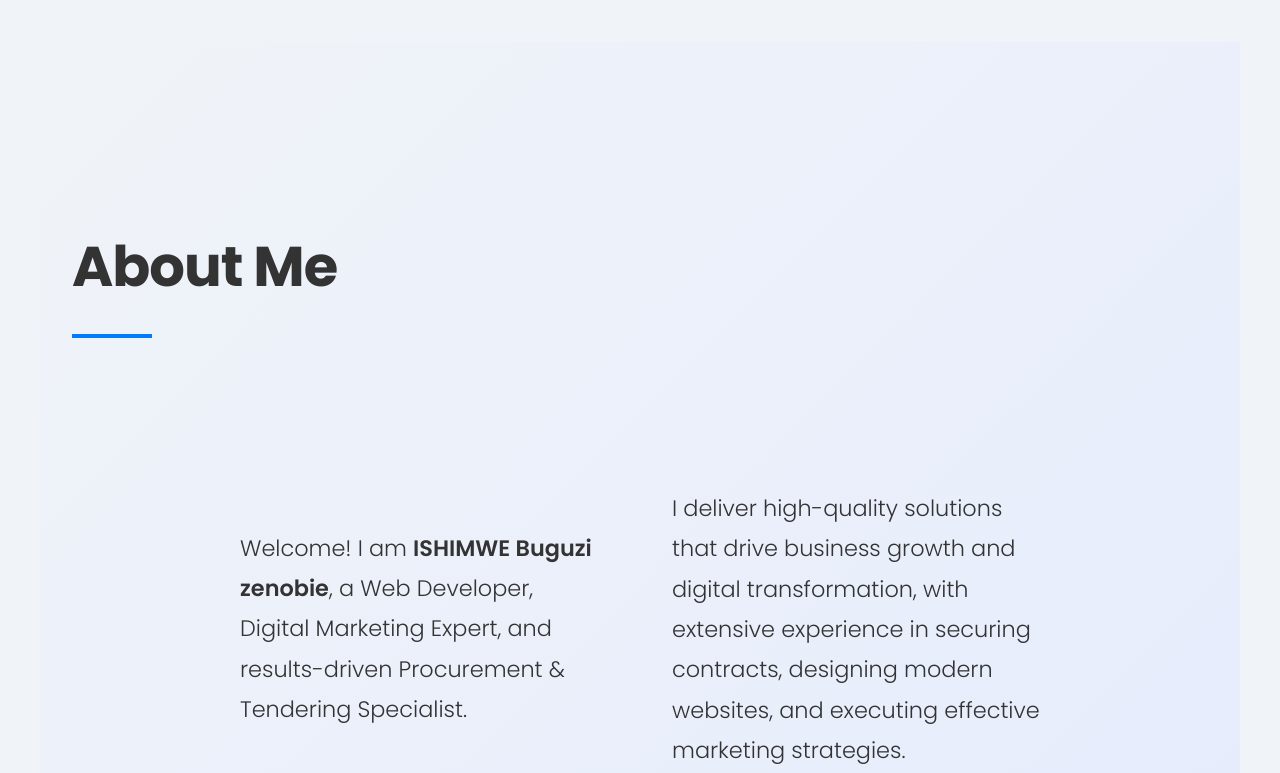
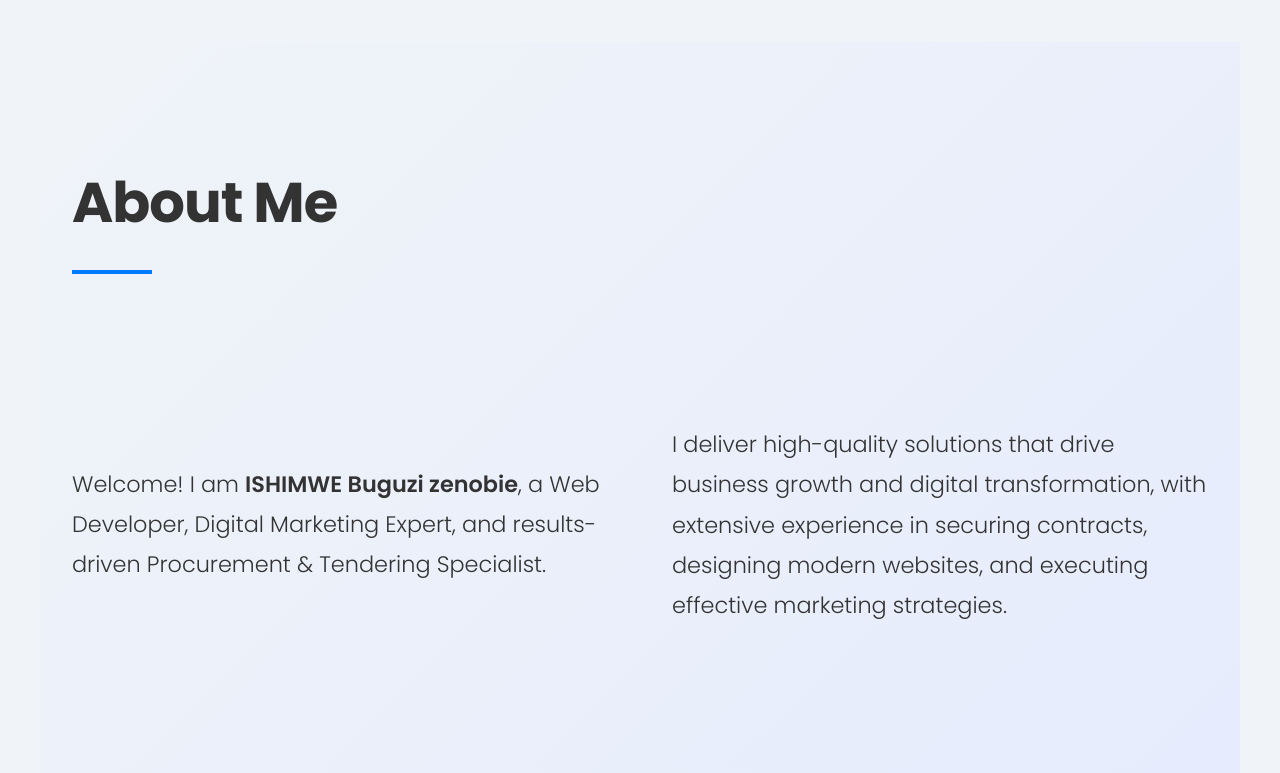
Before and after one commit to luckyusY/Ishimwe-Buguzi-Zenobie, a plain HTML site: page index.html in a window 1280 px wide. Shown: the part 703-1476 px from the top of the page. Drawn offline with nearby package versions, Linux system fonts and the light colour scheme.

Commit message:
Updated images and modified pages

```diff
--- a/index.html
+++ b/index.html
@@ -148,14 +148,14 @@
             </div>
         </section>
 
-        <section class="about-me" style="padding: 8rem 0; background: linear-gradient(135deg, #f0f4f8 0%, #e0e7ff 100%);">
-            <div class="container" style="max-width: 1200px; margin: 0 auto; padding: 0 2rem;">
-                <h2 style="font-size: 3.5rem; text-align: left; margin-bottom: 1rem; color: #333333; font-weight: 700; letter-spacing: -1px;">
+        <section class="about-me" style="padding: 4rem 0; background: linear-gradient(135deg, #f0f4f8 0%, #e0e7ff 100%);">
+            <div class="about-me-container" style="max-width: 1200px; margin: 0 auto; padding: 0 2rem; text-align: left;">
+                <h2 style="font-size: 3.5rem; margin-bottom: 1rem; color: #333333; font-weight: 700; letter-spacing: -1px;">
                     About Me
                 </h2>
                 <div style="width: 80px; height: 4px; background: #007bff; margin: 0 0 4rem;"></div>
 
-                <div class="intro" style="max-width: 800px; margin: 0 auto 5rem; text-align: left;">
+                <div class="intro" style="margin-bottom: 5rem;">
                     <p style="font-size: 1.4rem; line-height: 1.8; margin-bottom: 1.5rem; color: #333333; font-weight: 300;">
                         Welcome! I am <span style="font-weight: 600;">ISHIMWE Buguzi zenobie</span>, a Web Developer, Digital Marketing Expert, and results-driven Procurement &amp; Tendering Specialist.
                     </p>
@@ -163,6 +163,7 @@
                         I deliver high-quality solutions that drive business growth and digital transformation, with extensive experience in securing contracts, designing modern websites, and executing effective marketing strategies.
                     </p>
                 </div>
+            </div>
 
                 <div class="expertise-grid" style="display: grid; grid-template-columns: repeat(auto-fit, minmax(320px, 1fr)); gap: 2.5rem;">
 
```
